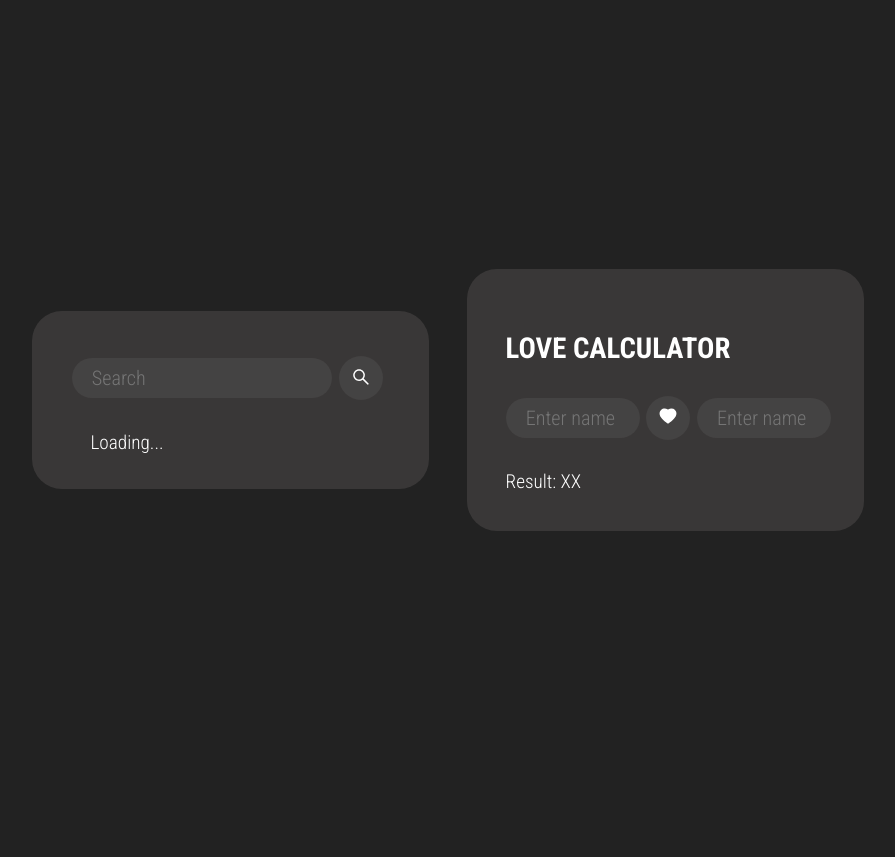
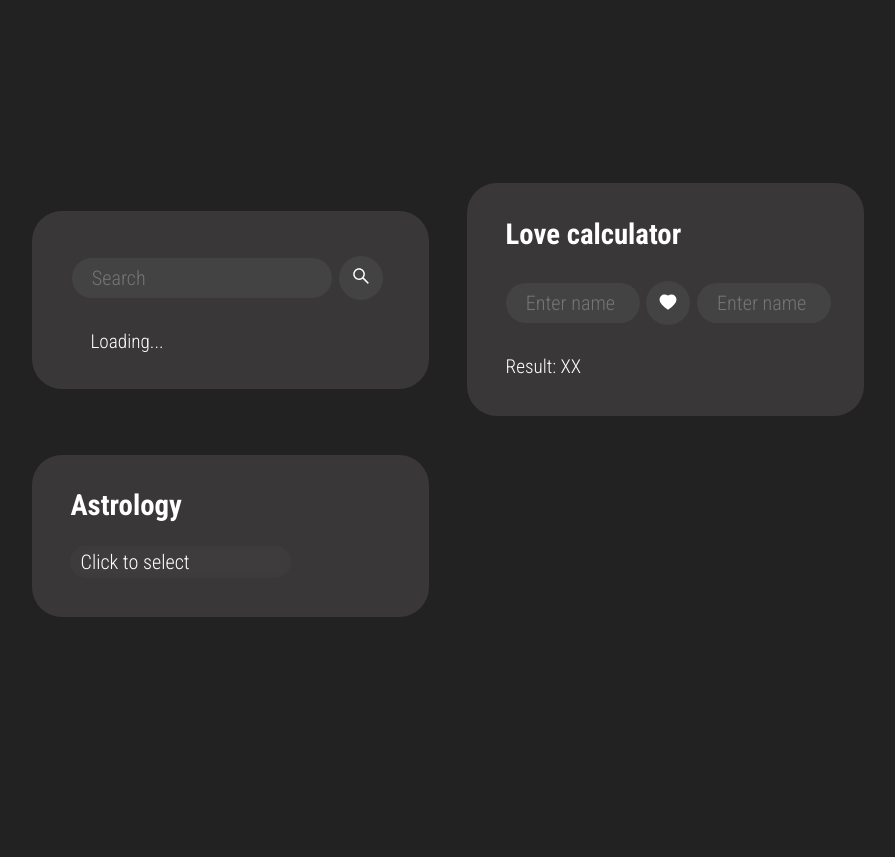
Before and after one commit to caroblanco/html-proyect, a PHP site: page /html/apis.html in a window 1280 px wide. Shown: the top 857 px of the page, without its empty margins (192-1087 px from the left). After the commit the page ends 617 px from the top, so only its background shows below. Run offline with PHP 8.4, Linux system fonts and the light colour scheme.

Commit message:
astrology api started

```diff
--- a/css/stylesapis.css
+++ b/css/stylesapis.css
@@ -137,3 +137,45 @@
     justify-content: center;
 
   }
+
+  h2.title{
+    margin-top: -5px;
+  }
+
+
+  /*ASTROLOGY*/
+
+  select{
+
+  appearance: none;
+
+  background-color: #3f3d3dd0;
+  border: none;
+  padding: 0 1em 0 0;
+  margin: 0;
+  width: 100%;
+  font-family: 'Roboto Condensed', sans-serif;
+  font-size: inherit;
+  cursor: inherit;
+  line-height: inherit;
+  outline: none;
+  color:white;
+  }
+
+  .sign {
+    width: 100%;
+    min-width: 15ch;
+    max-width: 30ch;
+    border: none;
+    border-radius: 24px;
+    padding: 0.25em 0.5em;
+    font-size: 105%;
+    cursor: pointer;
+    line-height: 1.1;
+    background-color: #3f3d3dd0;
+    background-image: #7c7c7c2b;
+    display: grid;
+    grid-template-areas: "select";
+    align-items: center;
+
+  }
--- a/html/apis.html
+++ b/html/apis.html
@@ -61,7 +61,7 @@
 
           <div class="card">
             <div>
-              <h2 class="title">LOVE CALCULATOR</h2>
+              <h2 class="title">Love calculator</h2>
             </div>
 
             <div class="lovecalc">
@@ -109,6 +109,35 @@
           </div>
         </div>
       </section>
+      <section class="descripcionYFoto">
+        <div class="flex">
+          <div class="card">
+            <div>
+              <h2 class="title">Astrology</h2>
+            </div>
+            <div class="sign" style="width:200px;" placeholder=>
+              <select>
+                <option value="0">Click to select</option>
+                <option value="aries">Aries</option>
+                <option value="taurus">Taurus</option>
+                <option value="gemini">Gemini</option>
+                <option value="cancer">Cancer</option>
+                <option value="leo">Leo</option>
+                <option value="virgo">Virgo</option>
+                <option value="libra">Libra</option>
+                <option value="scorpio">Scorpio</option>
+                <option value="sagittarius">Sagittarius</option>
+                <option value="capricorn">Capricorn</option>
+                <option value="aquarius">Aquarius</option>
+                <option value="pisces">Pisces</option>
+
+              </select>
+
+            </div>
+          </div>
+        </div>
+
+      </section>
     </main>
 
     <footer>
--- a/jscript/lovecalc.js
+++ b/jscript/lovecalc.js
@@ -1,4 +1,4 @@
-
+//https://rapidapi.com/ajith/api/love-calculator/
 let lovecalc = {
     apiKey: "b531cf6c6bmsh531a570b8c214fdp121490jsn4860dfe93d61",
 
--- a/jscript/weather.js
+++ b/jscript/weather.js
@@ -46,7 +46,7 @@
     else if (temp > 20) return "Se pueden comer pastas";
     else if (temp > 10) return "Ta chill";
     else if (temp > 0) return "Ta fresco pa chomba";
-    else return "XD";
+    else return "I smell snow!";
   },
 };
 
```
